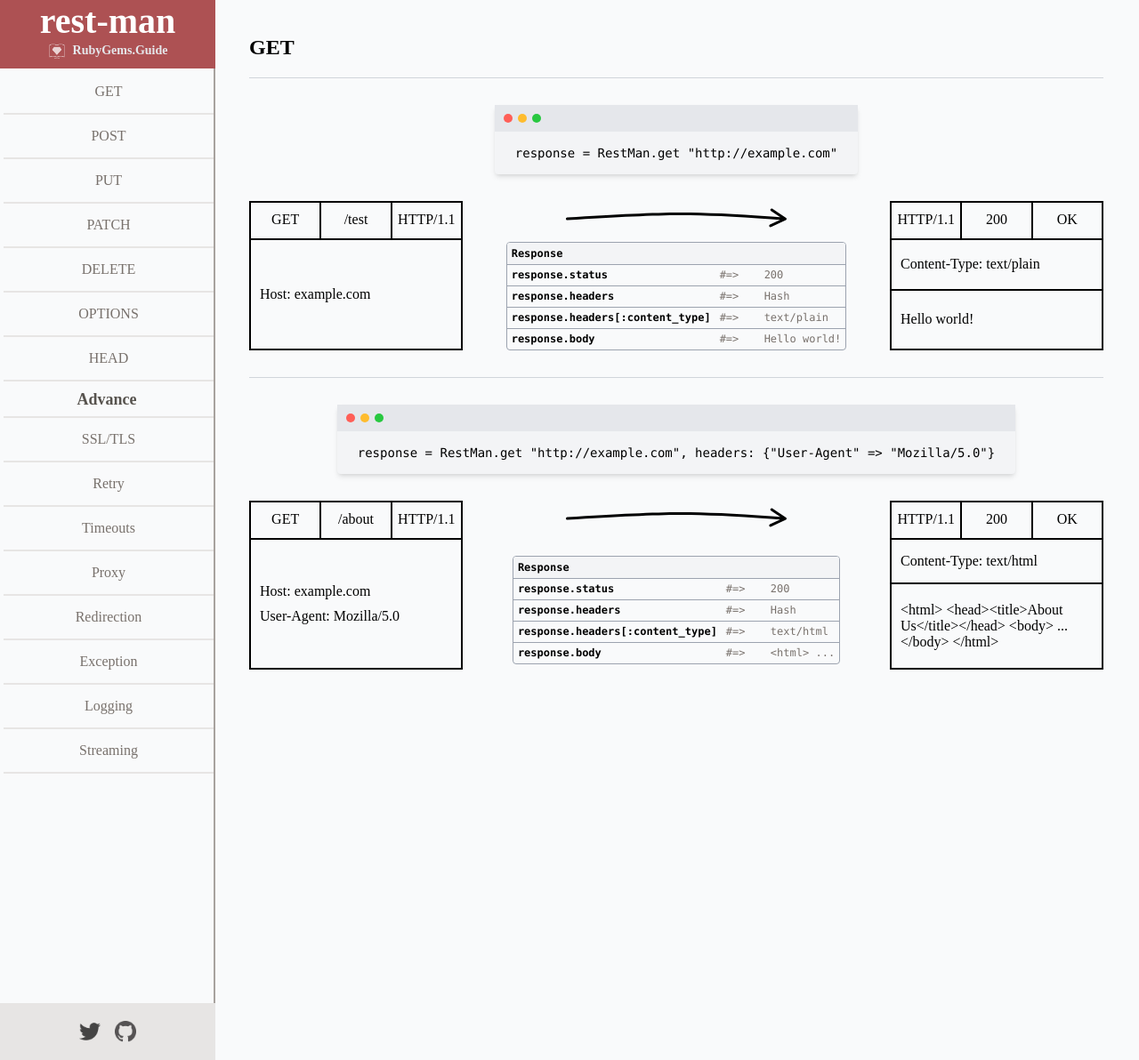
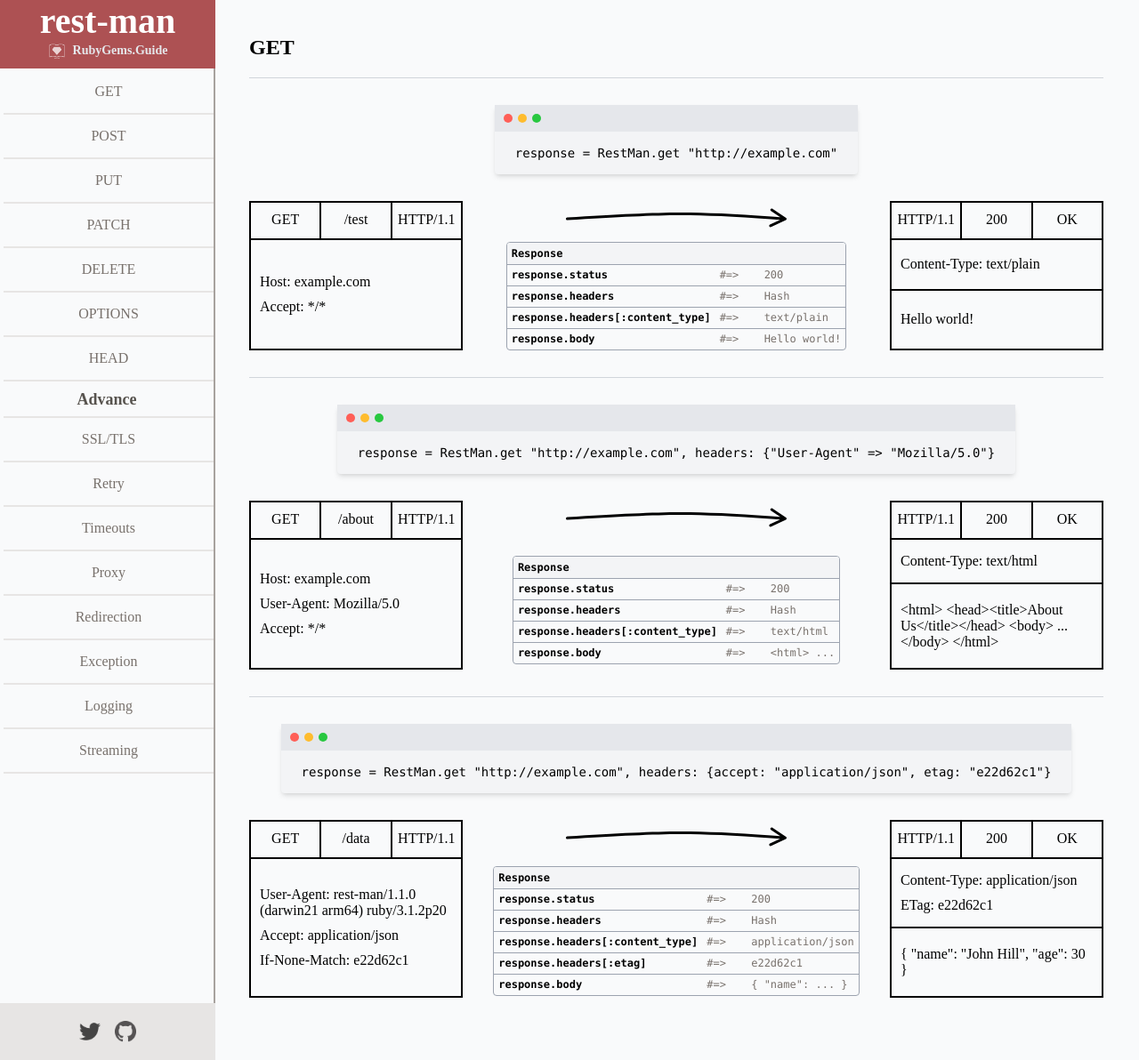
Before and after one commit to rubygemsguide/rubygemsguide, a Jekyll site: the page built from _posts/rest-man/request/get.md, in a window 1280 px wide and 1192 px high. Shown: the whole window at 89% size. Built offline with Jekyll 4.4.1, drawn with Linux system fonts in a browser that asks for light colours.

Commit message:
Add more RestMan get request examples

```diff
--- a/_data/rest_man.yml
+++ b/_data/rest_man.yml
@@ -7,6 +7,7 @@
         http_version: HTTP/1.1
         http_headers:
           - "Host: example.com"
+          - "Accept: */*"
       response:
         http_version: HTTP/1.1
         status_code: 200
@@ -33,7 +34,7 @@
         http_headers:
           - "Host: example.com"
           - "User-Agent: Mozilla/5.0"
-        User-Agent: Mozilla/5.0
+          - "Accept: */*"
       response:
         http_version: HTTP/1.1
         status_code: 200
@@ -59,3 +60,39 @@
             code_output: text/html
           - code_call: response.body
             code_output: <html> ...
+
+    - request:
+        http_method: GET
+        request_target: /data
+        http_version: HTTP/1.1
+        http_headers:
+          - "User-Agent: rest-man/1.1.0 (darwin21 arm64) ruby/3.1.2p20"
+          - "Accept: application/json"
+          - 'If-None-Match: e22d62c1'
+      response:
+        http_version: HTTP/1.1
+        status_code: 200
+        status_text: OK
+        http_headers:
+          - "Content-Type: application/json"
+          - 'ETag: e22d62c1'
+        http_body: |
+          {
+            "name": "John Hill",
+            "age": 30
+          }
+      code:
+        request_code: |
+          response = RestMan.get "http://example.com", headers: {accept: "application/json", etag: "e22d62c1"}
+        response_codes:
+          - code_call: response.status
+            code_output: 200
+          - code_call: response.headers
+            code_output: Hash
+          - code_call: response.headers[:content_type]
+            code_output: application/json
+          - code_call: response.headers[:etag]
+            code_output: "e22d62c1"
+          - code_call: response.body
+            code_output: |
+              { "name": ... }
```
